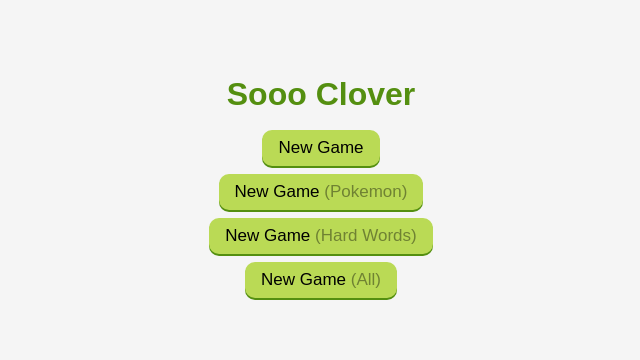
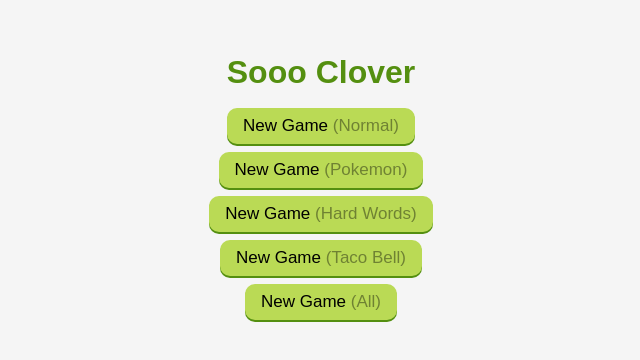
Before and after one commit to poofytoo/sooo-clover, a Next.js app: page / in a window 1280 px wide. Shown: the part 208-568 px from the top of the page, without its empty margins (319-959 px from the left). Built offline with nearby package versions, Linux system fonts and the light colour scheme; a web font is replaced by a local one.

Commit message:
Add taco

```diff
--- a/app/globals.css
+++ b/app/globals.css
@@ -1,7 +1,7 @@
 
 
 body {
-  --leaf-size: 170px;
+  --leaf-size: 160px;
   --round: 10px;
 
   --default-font-size: 17px;
@@ -14,20 +14,17 @@
   --leaf-color: #bada55;
   --leaf-color-dark: #b1d04e;
   --accent-color: #548f10;
+
+  --secondary-color: #cac9c4;
+  --secondary-color-dark: #969591;
+  --secondary-color-darker: #656562;
+
+
   --white: white;
   --black: black;
   --incorrect: #7c0909;
 
   font-family: "Gabarito";
-}
-
-@media (max-width: 768px) {
-  body {
-    --leaf-size: 100px;
-    --default-font-size: 12px;
-    --leaf-font-size: 9px;
-    --text-height: calc(var(--leaf-font-size) + 5px);
-  }
 }
 
 * {
@@ -74,3 +71,12 @@
     opacity: 1;
   }
 }
+
+@media (max-width: 768px) {
+  body {
+    --leaf-size: 100px;
+    --default-font-size: 12px;
+    --leaf-font-size: 9px;
+    --text-height: calc(var(--leaf-font-size) + 5px);
+  }
+}
--- a/app/page.tsx
+++ b/app/page.tsx
@@ -6,6 +6,7 @@
 import { Clover } from '@/components/Clover'
 import { hardList } from '@/constants/hard';
 import { pokemonList } from '@/constants/pokemon';
+import { tacoBell } from '@/constants/tacoBell';
 import { wordList } from '@/constants/words';
 import { CloverState, GameState } from '@/types';
 import { congratulationsMessages, newGame, startingLocations } from '@/utils';
@@ -19,6 +20,35 @@
     return { id: 0, words: [], rotation: 0, position: location }
   }),
   attempts: 0,
+});
+
+const wordSets = [
+  {
+    words: wordList,
+    name: "Normal"
+  },
+  {
+    words: pokemonList,
+    name: "Pokemon"
+  },
+  {
+    words: hardList,
+    name: "Hard Words"
+  },
+  {
+    words: tacoBell,
+    name: "Taco Bell"
+  },
+]
+
+// add all words together in a all words list
+const allWords = wordSets.reduce((acc: string[], set) => {
+  return [...acc, ...set.words]
+}, [])
+
+wordSets.push({
+  words: allWords,
+  name: "All"
 });
 
 const getInitialState = () => {
@@ -69,30 +99,16 @@
       <div className={styles.startContainer}>
         <h1>Sooo Clover</h1>
         <div className={styles.buttonContainer}>
-          <div>
-            <Button onClick={() => {
-              setCloverState(newGame());
-              setGameState("CLUING");
-            }}>New Game</Button>
-          </div>
-          <div>
-            <Button onClick={() => {
-              setCloverState(newGame(pokemonList))
-              setGameState("CLUING")
-            }}>New Game <span className="dem">(Pokemon)</span></Button>
-          </div>
-          <div>
-            <Button onClick={() => {
-              setCloverState(newGame(hardList))
-              setGameState("CLUING")
-            }}>New Game <span className="dem">(Hard Words)</span></Button>
-          </div>
-          <div>
-            <Button onClick={() => {
-              setCloverState(newGame(Array.from(new Set([...wordList, ...hardList, ...pokemonList]))));
-              setGameState("CLUING");
-            }}>New Game <span className="dem">(All)</span></Button>
-          </div>
+          {
+            wordSets.map((set, key) => {
+              return <div key={key}>
+                <Button onClick={() => {
+                  setCloverState(newGame(set.words));
+                  setGameState("CLUING");
+                }}>New Game <span className="dem">({set.name})</span></Button>
+              </div>
+            })
+          }
         </div>
       </div>
     }
--- a/components/Button/Button.module.css
+++ b/components/Button/Button.module.css
@@ -20,3 +20,13 @@
   cursor: pointer;
   background-color: var(--leaf-color-dark);
 }
+
+.isSecondary {
+  background-color: var(--secondary-color);
+  box-shadow: 0 2px 0 var(--secondary-color-darker);
+}
+
+.isSecondary:hover:not(:disabled) {
+  cursor: pointer;
+  background-color: var(--secondary-color-dark);
+}
--- a/components/Button/Button.tsx
+++ b/components/Button/Button.tsx
@@ -5,5 +5,11 @@
 import styles from "./Button.module.css"
 
 export const Button = (props: any) => {
-  return <button className={cx(styles.button, gab.className)} {...props} />
+  const { isSecondary } = props
+  return <button
+    className={cx(styles.button, gab.className, {
+      [styles.isSecondary]: isSecondary,
+    })}
+    {...props}
+  />
 }
--- a/components/Clover/Clover.tsx
+++ b/components/Clover/Clover.tsx
@@ -286,6 +286,7 @@
           <TextInput
             canEdit={gameState === "CLUING"}
             tabIndex={4}
+            isVertical={true}
             value={getEntryValue(3)}
             setValue={(value) => {
               setEntryValue(3, value);
@@ -320,14 +321,17 @@
             <CwIcon />
           </div>
         </div>
-        <div className={cx(styles.cw, styles.verticalText)}><TextInput
+        <div className={cx(styles.cw, styles.verticalText)}>
+          <TextInput
             canEdit={gameState === "CLUING"}
             tabIndex={2}
             value={getEntryValue(1)}
             setValue={(value) => {
               setEntryValue(1, value);
             }}
-        /></div>
+            isVertical={true}
+          />
+        </div>
         <div></div>
         <div>
           <TextInput
@@ -357,7 +361,7 @@
       </div>}
       {gameState === "GUESSING" && <div className={styles.bottomButtonContainer}>
         <Button
-          buttonType="secondary"
+          isSecondary={true}
           onClick={() => {
             const confirm = window.confirm("You Sure?");
             if (!confirm) {
--- a/components/TextInput/TextInput.module.css
+++ b/components/TextInput/TextInput.module.css
@@ -1,4 +1,7 @@
 .textInput {
+--short: 20px;
+--long: 200px;
+
   text-align: center;
   padding: 5px;
   border-radius: calc(var(--round) / 2);
@@ -6,6 +9,8 @@
   font-size: var(--default-font-size);
   border: 2px solid var(--leaf-color);
   letter-spacing: 0.3px;
+  height: var(--short);
+  width: var(--long);
 }
 
 .textInput:focus {
@@ -22,3 +27,8 @@
 .textInput::placeholder {
   color: #ddd;
 }
+
+.isVertical {
+  width: var(--short);
+  height: var(--long);
+}
--- a/components/TextInput/TextInput.tsx
+++ b/components/TextInput/TextInput.tsx
@@ -10,16 +10,20 @@
   setValue,
   tabIndex,
   canEdit,
-  placeholder
+  placeholder,
+  isVertical
 }: {
   value: string,
     setValue: (value: string) => void,
     tabIndex: number
     canEdit: boolean
     placeholder?: string
+    isVertical?: boolean
 }) => {
   return <input
-    className={cx(styles.textInput, gab.className)}
+    className={cx(styles.textInput, gab.className, {
+      [styles.isVertical]: isVertical
+    })}
     type="text"
     value={value}
     tabIndex={tabIndex}
--- /dev/null
+++ b/constants/tacoBell.ts
@@ -0,0 +1,23 @@
+export const tacoBell = [
+  "tacos", "burritos", "fastfood", "quesadilla", "nachos", "chalupa", "crunchwrap",
+  "beans", "rice", "salsa", "guacamole", "cheese", "lettuce", "tomato", "beef",
+  "chicken", "pork", "seafood", "vegetarian", "vegan", "spicy", "mild", "hot",
+  "fire", "diablo", "breakfast", "lunch", "dinner", "snack", "drive-thru",
+  "delivery", "order", "menu", "combo", "value", "deal", "special", "discount",
+  "promotion", "nutrition", "calories", "diet", "flavor",
+  "filling", "crave", "craving", "hungry", "hunger", "eat", "food", "meal",
+  "cuisine", "Mexican", "American", "fusion", "innovation", "new", "classic",
+  "traditional", "modern", "trend", "popular", "famous", "favorite", "recommend",
+  "review", "rating", "star", "experience", "service", "fast", "quick", "speed",
+  "efficient", "convenience", "convenient", "local", "global", "international",
+  "chain", "franchise", "location", "store", "restaurant", "kitchen", "cook",
+  "chef", "team", "staff", "crew", "service", "clean", "hygiene", "safe",
+  "safety", "protocol", "measure", "waste", "reduce", "community", "support",
+  "charity", "donation", "event", "sponsor", "partnership", "collaboration",
+  "innovation", "coupon", "gift",
+  "card", "feedback", "suggestion", "complaint", "issue", "resolve", "solution",
+  "customer", "guest", "visitor", "fan", "follower", "community", "social",
+  "media", "campaign", "advertisement", "marketing", "brand", "logo",
+  "identity", "image", "reputation", "trust", "quality", "value", "satisfaction", "loyalty", "commitment", "dedication", "passion", "love", "enjoy", "fun",
+  "happy", "smile", "joy", "celebrate", "party", "gathering", "family", "friends", "moment", "memory", "experience", "adventure", "journey", "destination", "explore", "discover", "culture", "heritage", "tradition", "history"
+]
```
Lines whose indentation alone changed are shown as unchanged.
